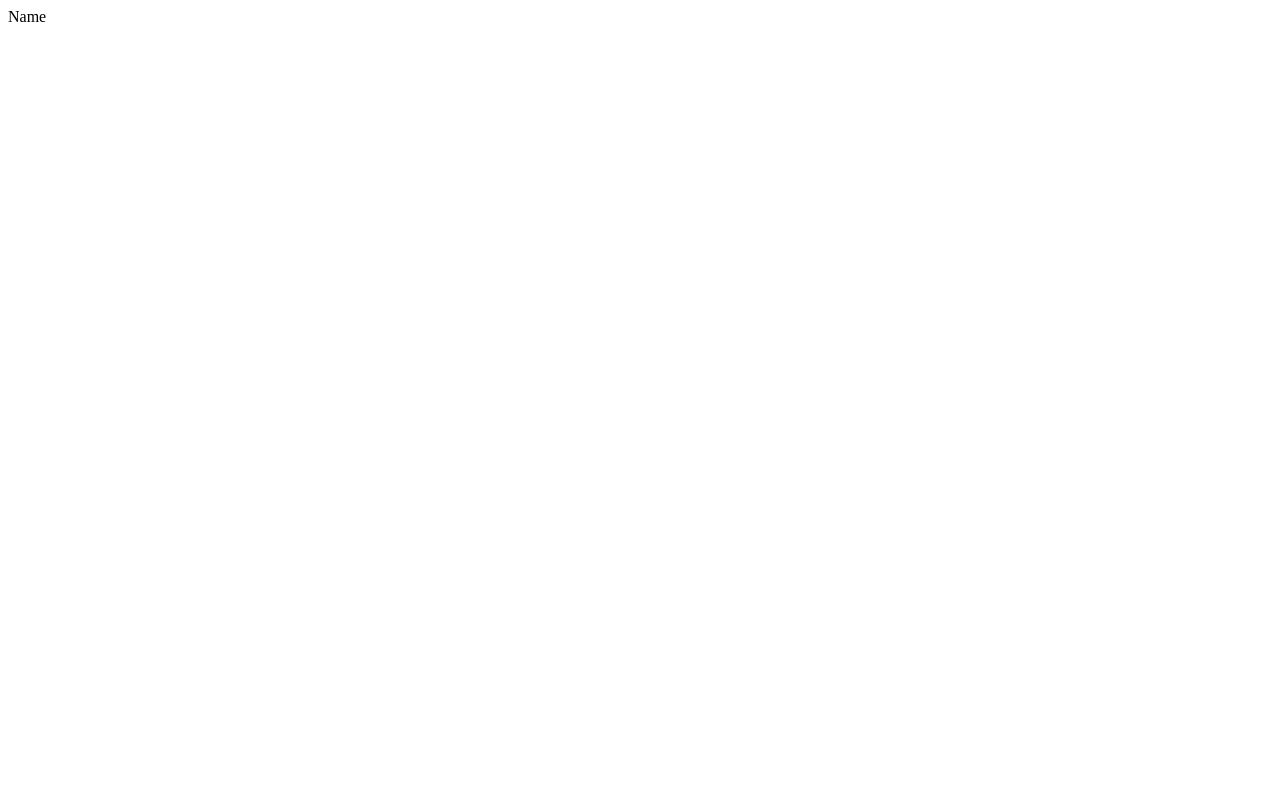
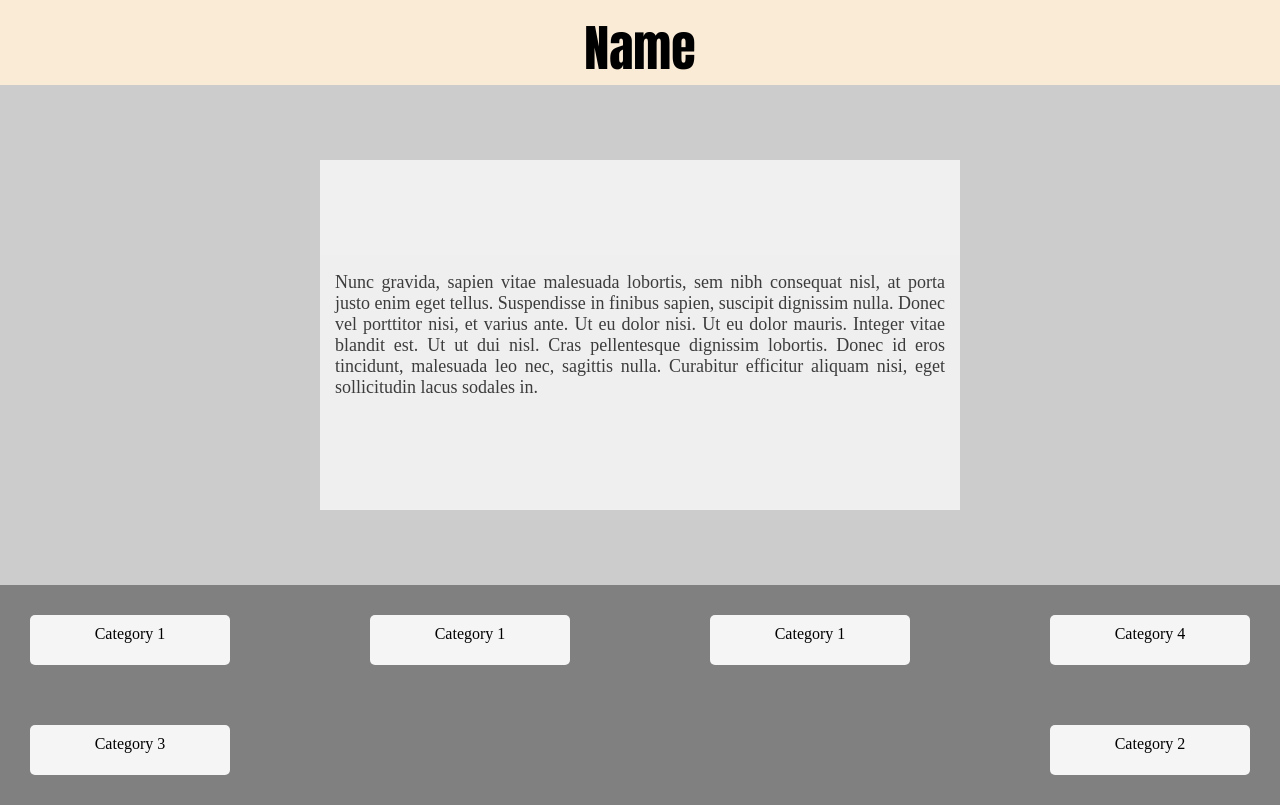
Before and after one commit to Lastkraftwagen/task2, a website: page src/index.html in a window 1280 px wide. Drawn offline with Linux system fonts and the light colour scheme.

Commit message:
last on 07.06.2019

```diff
--- /dev/null
+++ b/src/css/header_style.css
@@ -0,0 +1,62 @@
+* {
+    box-sizing: border-box;
+}
+html
+{
+    font-size: 16px;
+    margin: 0;
+    padding: 0;
+    width: 100%;
+    height: 100%;
+}
+
+body
+{
+    margin: 0;
+}
+
+#name {
+    width: 100%;
+    height: rem(70px);
+    background-color: antiquewhite;
+    text-align: center;
+}
+
+#name p {
+    padding-top: 10px;
+    font-family: Impact, Haettenschweiler, 'Arial Narrow Bold', sans-serif;
+    font-size: 50px;
+    margin: 0;
+}
+
+.descr_holder
+{
+    height: 500px;
+    width: 100%;
+    background-color: #ccc;
+    display: flex;
+    justify-content: center;
+}
+
+#descr
+{
+    height: 70%;
+    width: 50%;
+    display: flex;
+    background-color: white;
+    align-content: center;
+    flex-direction: column;
+    opacity: 0.7;
+    align-self: center;
+    justify-content: center;
+    overflow: auto;
+}
+#descr p
+{
+    align-self: center;
+    height: auto;
+    margin: 0 auto;
+    font-size: 18px;
+    text-align: justify;
+    padding: 15px;
+}
--- /dev/null
+++ b/src/css/main/categories_style.css
@@ -0,0 +1,31 @@
+main
+{
+    width: 100%;
+    height: 100%;
+    background-color: gray;
+}
+
+#categories
+{
+    display: flex;
+    flex-direction: row;
+    flex-wrap: wrap;
+    justify-content: space-between;
+}
+
+.category_plane
+{
+    margin: 30px;
+    border-radius: 5px;
+    width: 200px;
+    height: 50px;
+    padding: 10px;
+    text-align:  center;
+    background-color: whitesmoke;
+    cursor: pointer;
+}
+.category_plane:hover
+{
+    background-color: white;
+    box-shadow: 1px 3px 5px lightgray;
+}
--- a/src/index.html
+++ b/src/index.html
@@ -5,12 +5,28 @@
     <meta name="viewport" content="width=device-width, initial-scale=1.0">
     <meta http-equiv="X-UA-Compatible" content="ie=edge">
     <script src="/js/script.js"></script>
+    <link rel="stylesheet" href="/css/header_style.css">
+    <link rel="stylesheet" href="/css/main/categories_style.css">
     <title>Document</title>
 </head>
 <body>
-    <head>
-        <div id="name"></div>
-        <div id="descr"></div>
-    </head>
+    <header>
+        <div id="name">
+            <p></p>
+        </div>
+        <div class="descr_holder">
+            <div id="descr">
+                <p></p>
+            </div>
+        </div>
+    </header>
+    <main>
+        <div id="categories">
+
+        </div>
+        <div id="items">
+
+        </div>
+    </main>
 </body>
 </html>
--- a/src/js/script.js
+++ b/src/js/script.js
@@ -1,14 +1,67 @@
-fetch("./test.json")
+
+const loadAll = () => {
+    fetch("./test.json")
+        .then(response => {
+            if (!response.ok) {
+                throw new Error("HTTP error" + response.status);
+            }
+            return response.json();
+        })
+        .then(json => {
+            this.data = json;
+            return data;
+        })
+        .then(data => {
+            document.getElementById("name").firstElementChild.innerHTML = data['name'];
+            document.getElementById("descr").firstElementChild.innerHTML = data['description'];
+            const mas = data.categories;
+            const cat_nodes = [];
+            for (let i = 0; i < mas.length; i++) {
+                let node = document.createElement("div");
+                node.className = 'category_plane';
+                node.innerHTML = mas[i].name;
+                node.setAttribute("id", mas[i].id)
+                cat_nodes.push(node);
+            }
+            cat_nodes.forEach(element => {
+                document.getElementById("categories").appendChild(element);
+            });
+        }).then(() => {
+            const temp = document.getElementById('categories').children;
+            for (let i = 0; i < temp.length; i++) {
+                temp[i].addEventListener('click', OnCategoryClick);
+
+            }
+        })
+}
+
+document.addEventListener('loadend', loadAll())
+
+
+
+function OnCategoryClick(e) {
+    console.log(e.srcElement.id);
+
+}
+
+
+const getCategory = id => {
+    fetch("./test.json")
     .then(response => {
         if (!response.ok) {
             throw new Error("HTTP error" + response.status);
         }
         return response.json();
     })
-    .then(json=>{
+    .then(json => {
         this.data = json;
         return data;
     })
-    .then(data=>{
-        document.getElementById("name").innerHTML = data['name'];
+    .then(data => {
+        const items = [];
+        data.categories[id].forEach(element => {
+            items.push(element);
+        });
+
     });
+}
--- a/src/test.json
+++ b/src/test.json
@@ -13,21 +13,35 @@
       "active": true
     },
     {
+      "id": 303,
+      "name": "Category 1",
+      "positionNumber": 1,
+      "items": [106, 102],
+      "active": true
+    },
+    {
       "id": 304,
+      "name": "Category 1",
+      "positionNumber": 1,
+      "items": [106, 102],
+      "active": true
+    },
+    {
+      "id": 305,
       "name": "Category 4",
       "positionNumber": 4,
       "items": [104],
       "active": true
     },
     {
-      "id": 303,
+      "id": 306,
       "name": "Category 3",
       "positionNumber": 3,
       "items": [109, 103, 108],
       "active": false
     },
     {
-      "id": 301,
+      "id": 307,
       "name": "Category 2",
       "positionNumber": 2,
       "items": [110, 101, 107, 105],
```
